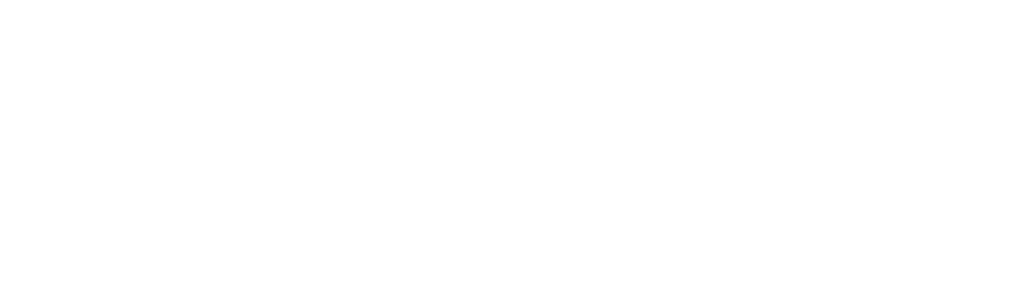
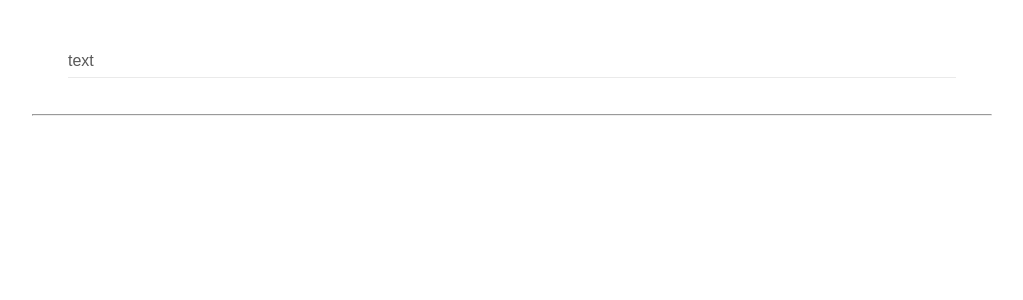
Before and after one commit to chloe463/violet, a React (Create React App) app: page / in a window 1280 px wide. Shown: the top 300 px of the page, without its empty margins (128-1151 px from the left). Built offline with nearby package versions, Linux system fonts and the light colour scheme; the HTML template or start-up script is replaced by a standard one.

Commit message:
feat(InputText): Add InputText component

```diff
--- a/src/App.css
+++ b/src/App.css
@@ -2,27 +2,14 @@
   text-align: center;
 }
 
-.App-logo {
-  animation: App-logo-spin infinite 20s linear;
-  height: 80px;
+.Form {
+  display: block;
+  width: 75%;
+  margin: 12px auto;
 }
 
-.App-header {
-  background-color: #222;
-  height: 150px;
-  padding: 20px;
-  color: white;
+.Form__element {
+  display: block;
+  margin: 24px;
+  padding: 12px;
 }
-
-.App-title {
-  font-size: 1.5em;
-}
-
-.App-intro {
-  font-size: large;
-}
-
-@keyframes App-logo-spin {
-  from { transform: rotate(0deg); }
-  to { transform: rotate(360deg); }
-}
--- a/src/App.tsx
+++ b/src/App.tsx
@@ -1,19 +1,40 @@
 import * as React from 'react';
 import './App.css';
 
+import InputText from './lib/Forms/InputText/InputText';
+
 interface IAppState {
   name: string;
+  text: number | string;
 }
 
 class App extends React.Component<{}, IAppState> {
   constructor(props: any) {
     super(props);
-    this.state = { name: 'Violet' };
+    this.state = {
+      name: 'Violet',
+      text: ''
+    };
+    this.onInputTextChange = this.onInputTextChange.bind(this);
+  }
+
+  public onInputTextChange(event: any) {
+    this.setState({ text: event.target.value });
   }
 
   public render() {
     return (
-      <div className="App" />
+      <div className="App">
+        <form className="Form">
+          <div className="Form__element">
+            <InputText
+              label="text"
+              value={this.state.text}
+              onChange={this.onInputTextChange}/>
+          </div>
+          <hr />
+        </form>
+      </div>
     );
   }
 }
--- a/src/index.css
+++ b/src/index.css
@@ -6,9 +6,3 @@
   padding: 0;
   font-family: sans-serif;
 }
-
-.Form {
-  display: block;
-  width: 75%;
-  margin: 12px auto;
-}
--- /dev/null
+++ b/src/lib/Forms/InputText/InputText.css
@@ -0,0 +1,75 @@
+.InputText {
+  display: block;
+  position: relative;
+  width: 100%;
+  padding: 12px 0 2px 0;
+}
+
+.InputText__form {
+  padding: 3px 0;
+  outline: none;
+  border: none;
+  background-color: transparent;
+  width: 100%;
+  font-size: 14pt;
+}
+
+.InputText__placeholder {
+  position: absolute;
+  top: 16px;
+  bottom: 0;
+  left: 0;
+  color: rgb(89, 89, 89);
+
+  transition-property: all;
+  transition-duration: 200ms;
+  transition-timing-function: ease-out;
+
+  pointer-events: none;
+}
+
+input[type="text"].InputText__form:focus + .InputText__placeholder,
+input[type="text"].InputText__form:focus + .InputText__label {
+  position: absolute;
+  top: 0;
+  left: 0;
+  font-size: 10px;
+  color: var(--brand);
+}
+
+.InputText__label {
+  position: absolute;
+  top: 0;
+  left: 0;
+  font-size: 10px;
+  color: rgb(89, 89, 89);
+}
+
+.InputText__underline {
+  position: absolute;
+  bottom: 0;
+  display: block;
+  height: 1px;
+  width: 100%;
+  background-color: #eaeaea;
+}
+
+.InputText__underline--focus {
+  position: absolute;
+  bottom: 0;
+  display: block;
+  height: 2px;
+  opacity: 0;
+  width: 100%;
+  transform: scaleX(.5);
+
+  transition-property: background-color, opacity, transform;
+  transition-duration: 300ms;
+  transition-timing-function: ease-out;
+}
+
+input[type="text"].InputText__form:focus ~ .InputText__underline--focus {
+  background-color: var(--brand);
+  opacity: 1;
+  transform: scale(1);
+}
--- /dev/null
+++ b/src/lib/Forms/InputText/InputText.tsx
@@ -0,0 +1,67 @@
+import * as React from 'react';
+
+import './InputText.css';
+
+export interface IInputTextProps {
+  label?: string;
+  value: any;
+  onFocus?: (event: any) => void;
+  onBlur?: (event: any) => void;
+  onChange: (event: any) => void;
+}
+export interface IInputTextState {
+  labelClass: string;
+}
+
+export default class InputText extends React.Component<IInputTextProps, IInputTextState> {
+  constructor(props: IInputTextProps) {
+    super(props);
+    this.state = {
+      labelClass: props.value.length ? 'InputText__label' : 'InputText__placeholder',
+    };
+
+    this.onFocus = this.onFocus.bind(this);
+    this.onBlur  = this.onBlur.bind(this);
+  }
+
+  shouldComponentUpdate(nextProps: IInputTextProps, nextState: IInputTextState) {
+    if (nextProps.value.length === 0 && nextState.labelClass === 'InputText__label') {
+      this.setState({
+        labelClass: 'InputText__placeholder'
+      });
+    }
+    return true;
+  }
+
+  onFocus(event): void {
+    if (this.props.onFocus !== undefined) {
+      this.props.onFocus(event);
+    }
+  }
+
+  onBlur(event): void {
+    this.setState({
+      labelClass: this.props.value.length ? 'InputText__label' : 'InputText__placeholder'
+    })
+    if (this.props.onBlur) {
+      this.props.onBlur(event);
+    }
+  }
+
+  render() {
+    return (
+      <div className="InputText">
+        <input type="text"
+          className="InputText__form"
+          value={this.props.value}
+          onInput={this.props.onChange}
+          onFocus={this.onFocus}
+          onBlur={this.onBlur}
+        />
+        <span className={this.state.labelClass}>{this.props.label}</span>
+        <div className="InputText__underline" />
+        <div className="InputText__underline--focus" />
+      </div>
+    );
+  }
+}
```
